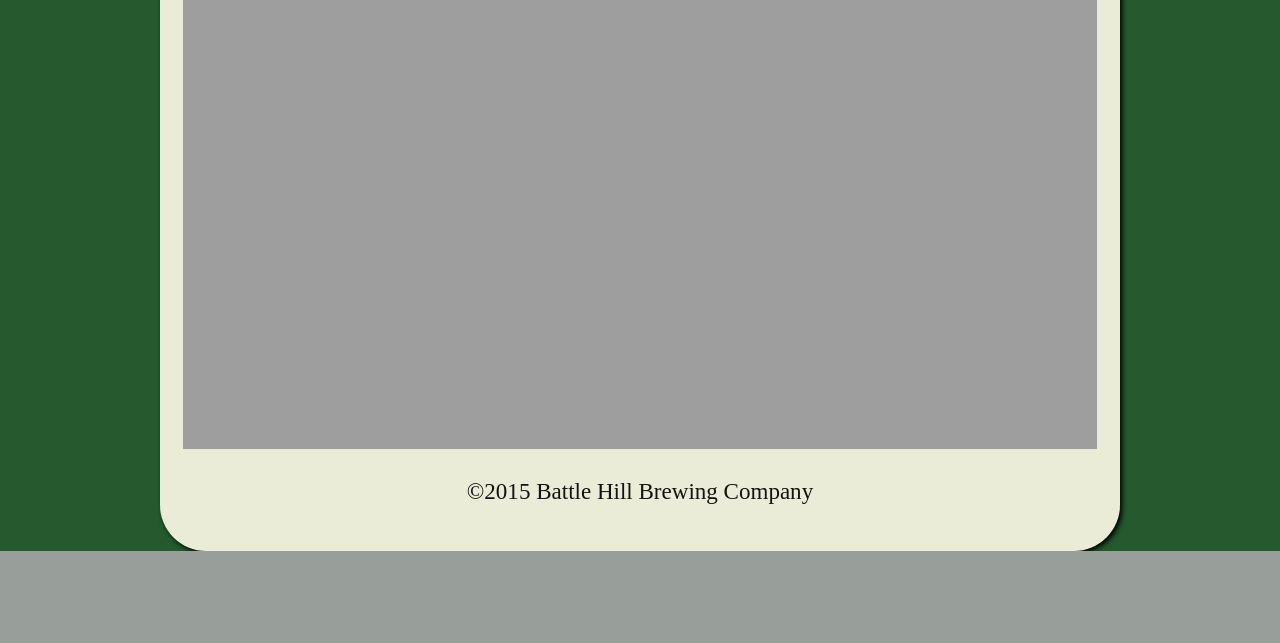
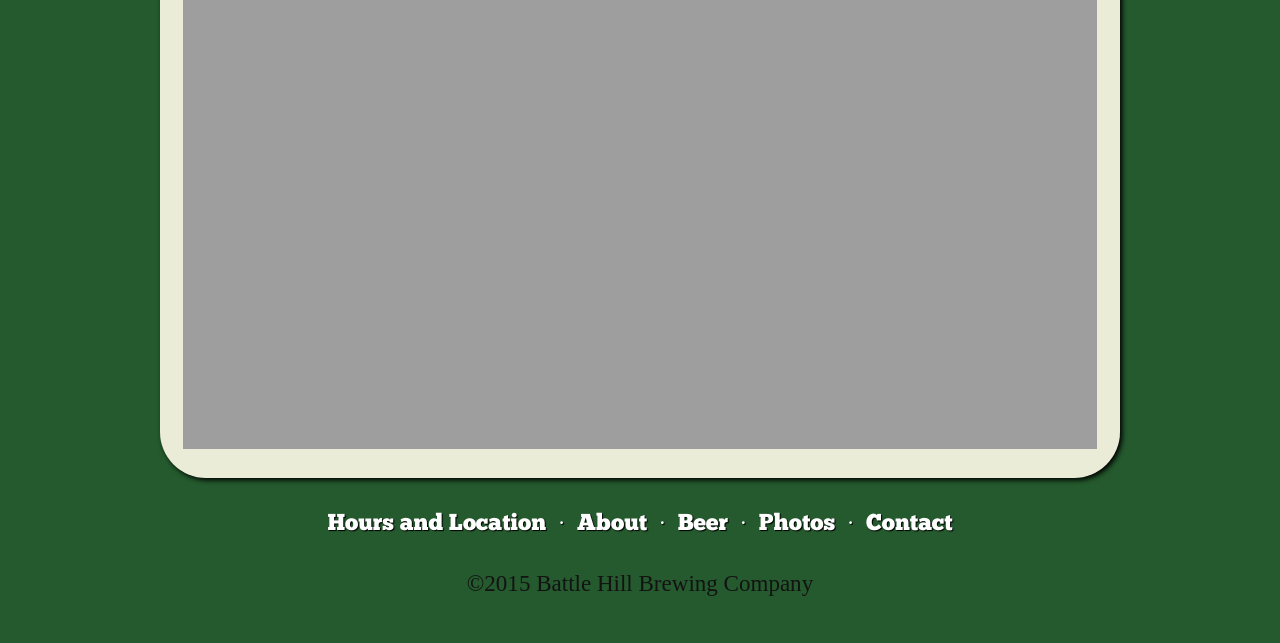
Before and after one commit to lo-windigo/battlehill, a PHP site: page / in a window 1280 px wide. Shown: the part 686-1329 px from the top of the page. Before the commit the page ends 1237 px from the top, so only its background shows below. Run offline with PHP 8.4, Linux system fonts and the light colour scheme.

Commit message:
Added secondary page navigation

```diff
--- a/css/layout.css
+++ b/css/layout.css
@@ -131,12 +131,15 @@
 	z-index: 100;
 }
 
+.header .nav {
+	background: rgba(0,0,0,.5);
+}
+
 .logo {
 	text-align: center;
 }
 
 .nav {
-	background: rgba(0,0,0,.5);
 	display: flex;
 	margin: 0;
 	padding: .25em 0;
--- a/lib/template.php
+++ b/lib/template.php
@@ -1,4 +1,20 @@
 <?php
+
+function Nav() {
+?>
+		<nav>
+			<ul class="nav">
+				<li class="nav-item"><a href="/">Hours and Location</a></li>
+				<li class="nav-item"><a href="/about.php">About</a></li>
+				<li class="nav-item"><a href="/beer.php">Beer</a></li>
+				<!--<li class="nav-item"><a href="menu.php">Menu</a></li>-->
+				<li class="nav-item"><a href="/photos.php">Photos</a></li>
+				<li class="nav-item"><a href="/contact.php">Contact</a></li>
+			</ul>
+		</nav>
+<?php
+}
+
 
 function Top($title = false) {
 ?><!doctype html>
@@ -24,16 +40,7 @@
 		<div class="site-title">
 			Battle Hill<br>Brewing Company
 		</div>
-		<nav>
-			<ul class="nav">
-				<li class="nav-item"><a href="/">Hours and Location</a></li>
-				<li class="nav-item"><a href="/about.php">About</a></li>
-				<li class="nav-item"><a href="/beer.php">Beer</a></li>
-				<!--<li class="nav-item"><a href="menu.php">Menu</a></li>-->
-				<li class="nav-item"><a href="/photos.php">Photos</a></li>
-				<li class="nav-item"><a href="/contact.php">Contact</a></li>
-			</ul>
-		</nav>
+<?php Nav(); ?>
 	</header>
 	<section class="content">
 <?php
@@ -42,8 +49,12 @@
 
 function Bottom() {
 ?>
+	</section>
 	<footer>
-		©2015 Battle Hill Brewing Company
+<?php Nav(); ?>
+		<p>
+			©<?php echo date('Y'); ?> Battle Hill Brewing Company
+		</p>
 	</footer>
 </body>
 
```
